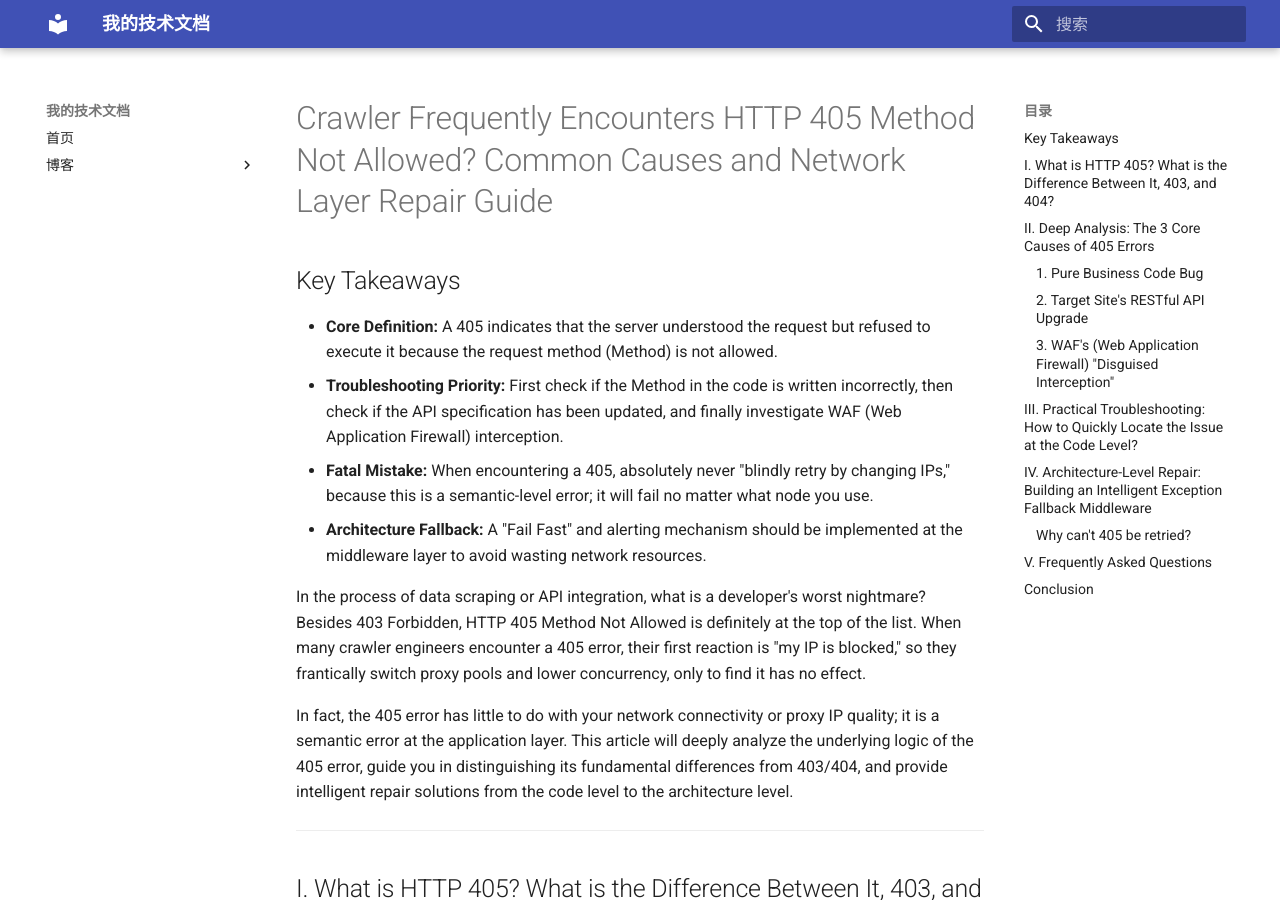
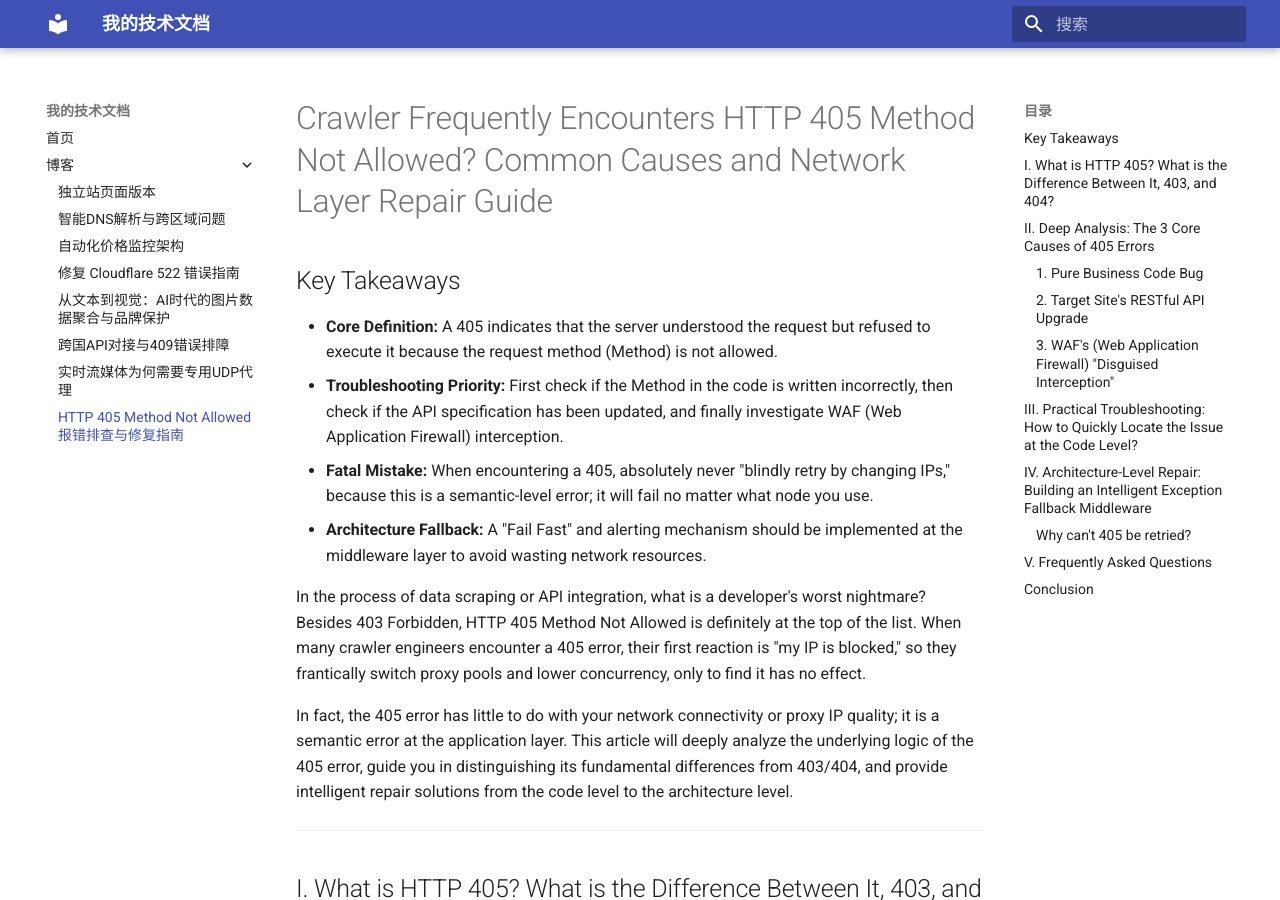
Before and after one commit to B2Proxy/B2Proxy-Global-Residential-Proxy, an MkDocs documentation site: the page built from docs/blog/http-405-method-not-allowed-guide.md, in a window 1280 px wide and 900 px high. Built offline with MkDocs 1.6.1 and Material for MkDocs 9.7.7, drawn with Linux system fonts in a browser that asks for light colours.

Commit message:
Update mkdocs.yml

```diff
--- a/mkdocs.yml
+++ b/mkdocs.yml
@@ -14,3 +14,4 @@ nav:
     - 从文本到视觉：AI时代的图片数据聚合与品牌保护: blog/ai-image-data-aggregation-and-brand-protection.md
     - 跨国API对接与409错误排障: blog/409-errors-cross-border-api.md
     - 实时流媒体为何需要专用UDP代理: blog/why-use-udp-proxies-for-real-time-streaming.md
+    - HTTP 405 Method Not Allowed 报错排查与修复指南: blog/http-405-method-not-allowed-guide.md
```
